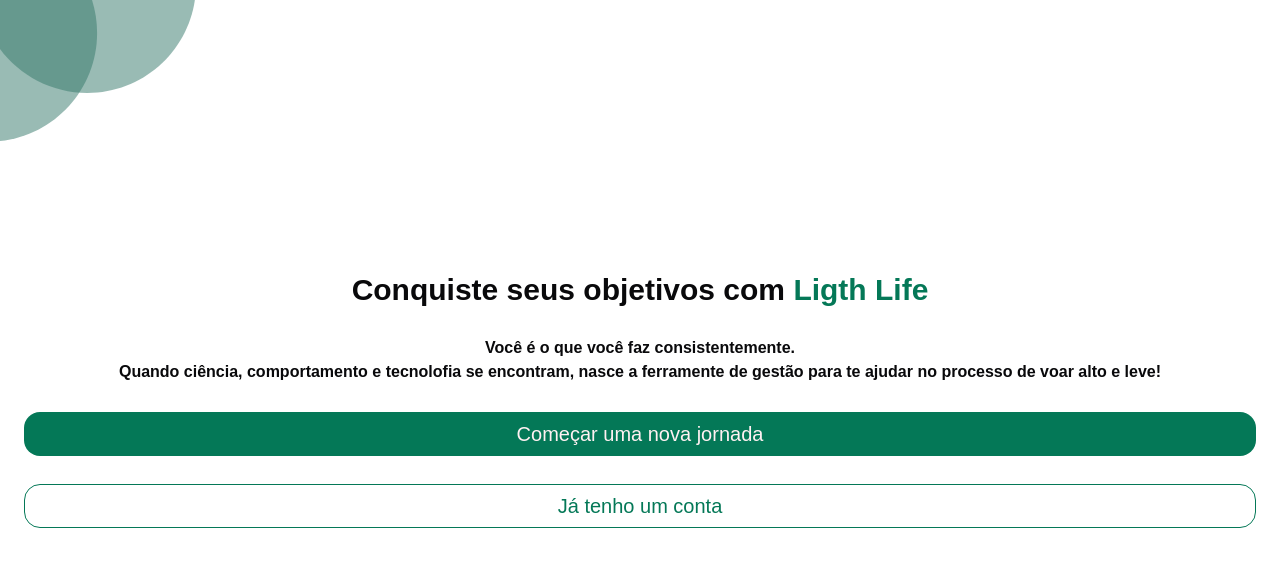
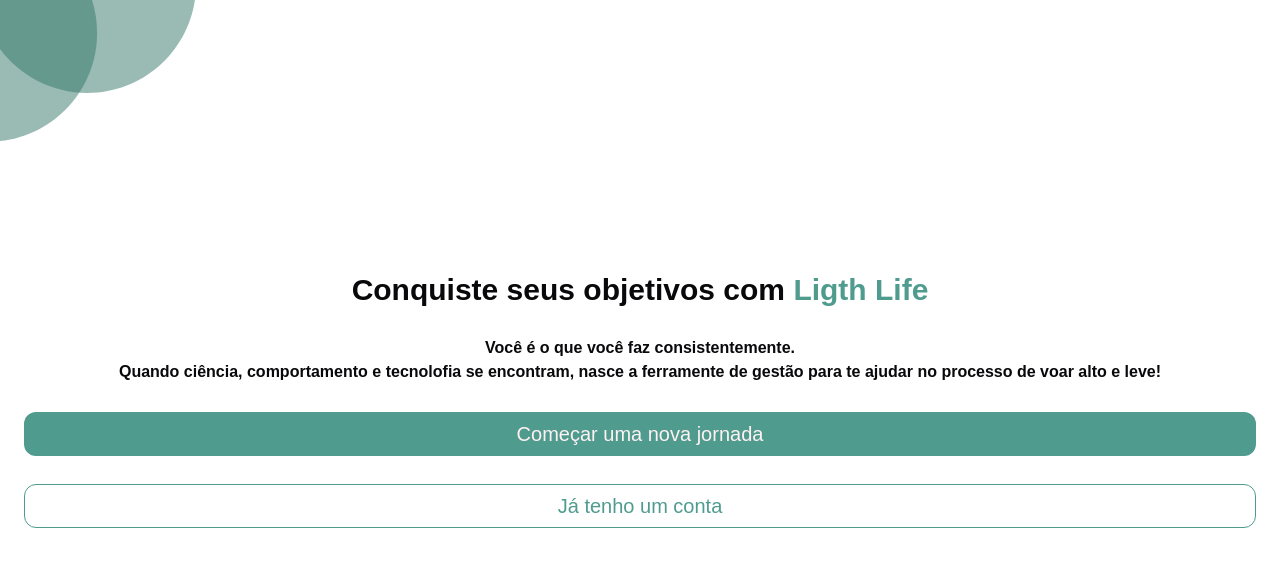
Before and after one commit to Ar3secchim/light-life-web, a React (Vite) app: page / in a window 1280 px wide. Shown: the top 566 px of the page. Built offline with nearby package versions, Linux system fonts and the light colour scheme; a web font is replaced by a local one.

Commit message:
Refactor: Update button and input styles

```diff
--- a/src/views/components/ui/button.tsx
+++ b/src/views/components/ui/button.tsx
@@ -5,7 +5,7 @@
 import { cn } from "@app/utils"
 
 const buttonVariants = cva(
-  'inline-flex items-center justify-center whitespace-nowrap rounded-2xl text-sm font-medium ring-offset-background transition-colors focus-visible:outline-none focus-visible:ring-2 focus-visible:ring-ring focus-visible:ring-offset-2 disabled:pointer-events-none disabled:opacity-50 dark:text-white',
+  'inline-flex items-center justify-center whitespace-nowrap rounded-xl text-sm font-medium ring-offset-background transition-colors focus-visible:outline-none focus-visible:ring-2 focus-visible:ring-ring focus-visible:ring-offset-2 disabled:pointer-events-none disabled:opacity-50 dark:text-white',
   {
     variants: {
       variant: {
--- a/src/views/components/ui/input.tsx
+++ b/src/views/components/ui/input.tsx
@@ -8,7 +8,7 @@
 
 
 const inputVariants = cva(
-  'h-10 rounded-lg border px-2 font-sans font-light text-sm placeholder-secondary-dark-200 border-gray-100 focus:outline-gray-100 dark:bg-input dark:placeholder-primary', {
+  'h-10 rounded-lg border px-2 font-sans font-regular text-md placeholder-secondary-dark-200 border-gray-100 focus:outline-gray-100 dark:bg-input dark:placeholder-primary', {
   variants: {
     sizeVariant: {
       default: 'h-10 px-2',
--- a/src/views/pages/register/index.tsx
+++ b/src/views/pages/register/index.tsx
@@ -43,10 +43,10 @@
 
   return (
     <section className="m-4 mx-6 flex h-screen flex-col items-center justify-center">
-      <h1 className="text-center text-2xl font-extrabold">
+      <h1 className="text-center text-2xl font-extrabold font-SFRoud">
         Bem vindo a bordo!
       </h1>
-      <h2 className="mb-8 text-xl font-bold text-primary">
+      <h2 className="mb-8 text-lg font-bold text-primary">
         Vamos ajudá-lo a seguir seus hábitos
       </h2>
 
@@ -57,20 +57,20 @@
         >
           <Field>
             <Input
-              label='Email'
-              name="email"
-              placeholder="email@gmail.com"
-              error={errors.email ? true : false}
+              label='Nome'
+              name="name"
+              type="name"
+              placeholder="Nome"
+              error={errors.name ? true : false}
             />
           </Field>
 
           <Field>
             <Input
-              label='Nome'
-              name="name"
-              type="name"
-              placeholder="Nome e Sobrenome"
-              error={errors.name ? true : false}
+              label='Email'
+              name="email"
+              placeholder="email@emailexemple.com"
+              error={errors.email ? true : false}
             />
           </Field>
 
--- a/src/views/styles/index.css
+++ b/src/views/styles/index.css
@@ -21,7 +21,7 @@
     --card-foreground: 240 10% 3.9%;
     --popover: 0 0% 100%;
     --popover-foreground: 240 10% 3.9%;
-    --primary: 162.9 93.5% 24.3%;
+    --primary: 170 33% 46%;
     --primary-foreground: 355.7 100% 97.3%;
     --secondary: 240 4.8% 95.9%;
     --secondary-foreground: 240 5.9% 10%;
@@ -49,7 +49,7 @@
     --card-foreground: 0 0% 95%;
     --popover: 0 0% 9%;
     --popover-foreground: 0 0% 95%;
-    --primary: 168 40% 34%;
+    --primary:  170 33% 46%;
     --primary-foreground: 144.9 80.4% 10%;
     --secondary: 240 3.7% 15.9%;
     --secondary-foreground: 0 0% 98%;
```
